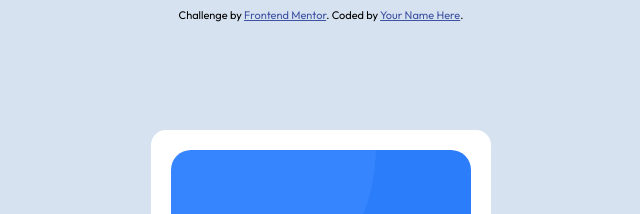
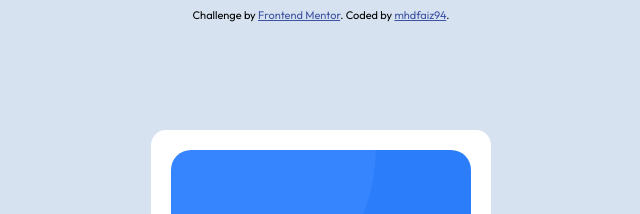
Before and after one commit to mhdfaiz94/qr-code-component, a plain HTML site: page index.html in a window 1280 px wide. Shown: the top 214 px of the page, 319-959 px from the left. Drawn offline with Linux system fonts and the light colour scheme.

Commit message:
Update index.html

```diff
--- a/index.html
+++ b/index.html
@@ -25,7 +25,7 @@
   </div>
   <div class="attribution">
     Challenge by <a href="https://www.frontendmentor.io?ref=challenge" target="_blank">Frontend Mentor</a>.
-    Coded by <a href="#">Your Name Here</a>.
+    Coded by <a href="#">mhdfaiz94</a>.
   </div>
 </body>
 </html>
```
